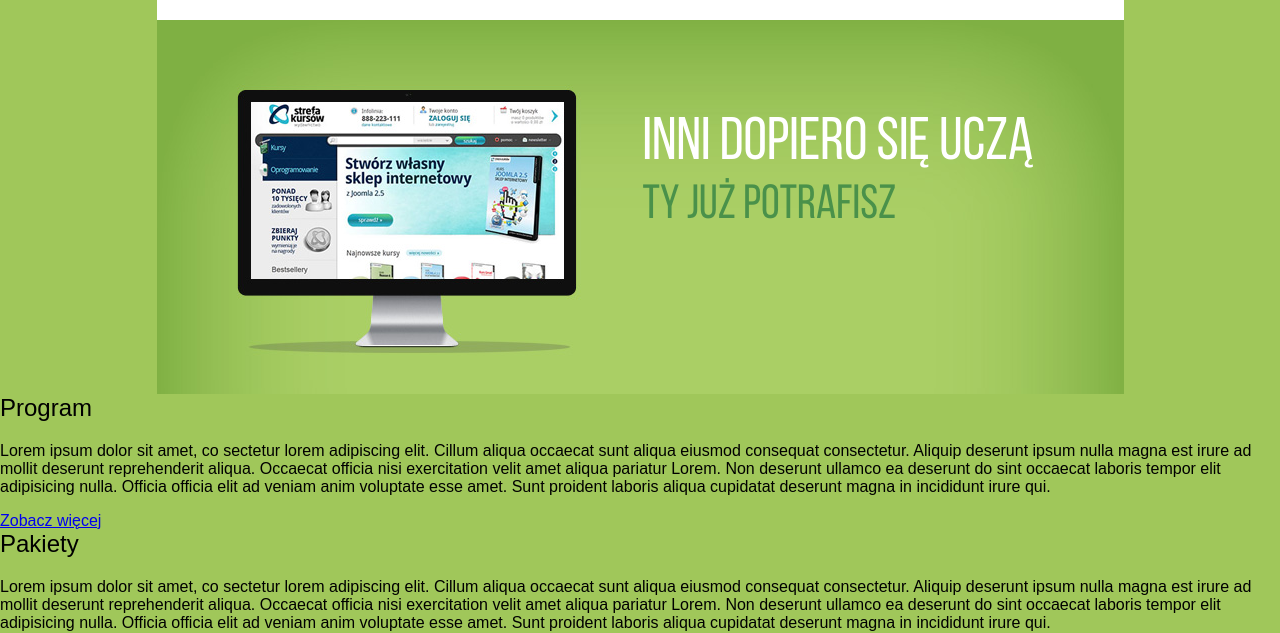
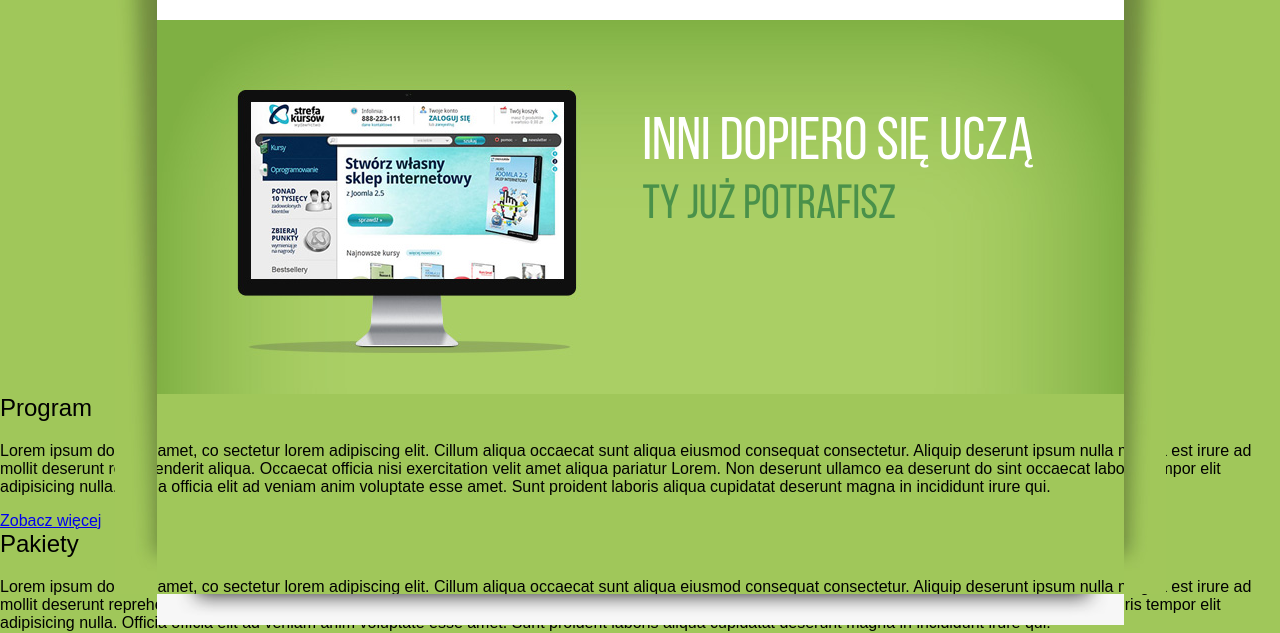
Before and after one commit to PrzemyslawSkrzyniarz/From_PSD_to_HTML-CSS, a plain HTML site: page Index.html in a window 1280 px wide. Shown: the part 175-808 px from the top of the page. Drawn offline with Linux system fonts and the light colour scheme; a script that the page names is missing.

Commit message:
Cienie CSS - CSS shadows

```diff
--- a/css/style.css
+++ b/css/style.css
@@ -126,3 +126,32 @@ nav li a:hover {
     top: 230px;
     left: 486px;
 }
+
+/* Cienie góra */
+
+#cien_gora_lewy {
+    background: url(../img/cien_gora_lewy.jpg) no-repeat;
+    position: absolute;
+    width: 42px;
+    height: 690px;
+    top: 0;
+    left: -42px;
+}
+
+#cien_gora_prawy {
+    background: url(../img/cien_gora_prawy.jpg) no-repeat;
+    position: absolute;
+    width: 42px;
+    height: 690px;
+    top: 0;
+    left: 967px;
+}
+
+#cien_baner_dol {
+    background: url(../img/cien_baner_dol.jpg) no-repeat;
+    position: absolute;
+    width: 967px;
+    height: 31px;
+    top: 690px;
+    left: 0px;
+}
```
Also changed, not shown: Index.html (+1 -1 lines).
